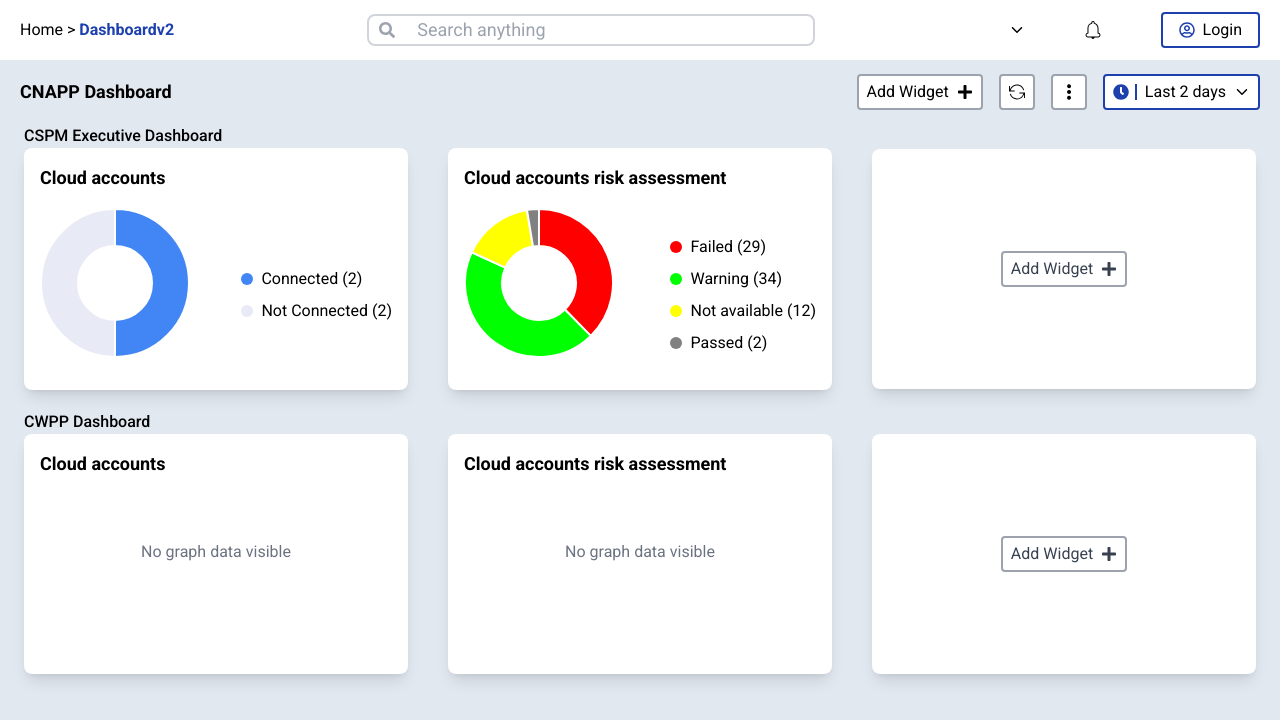
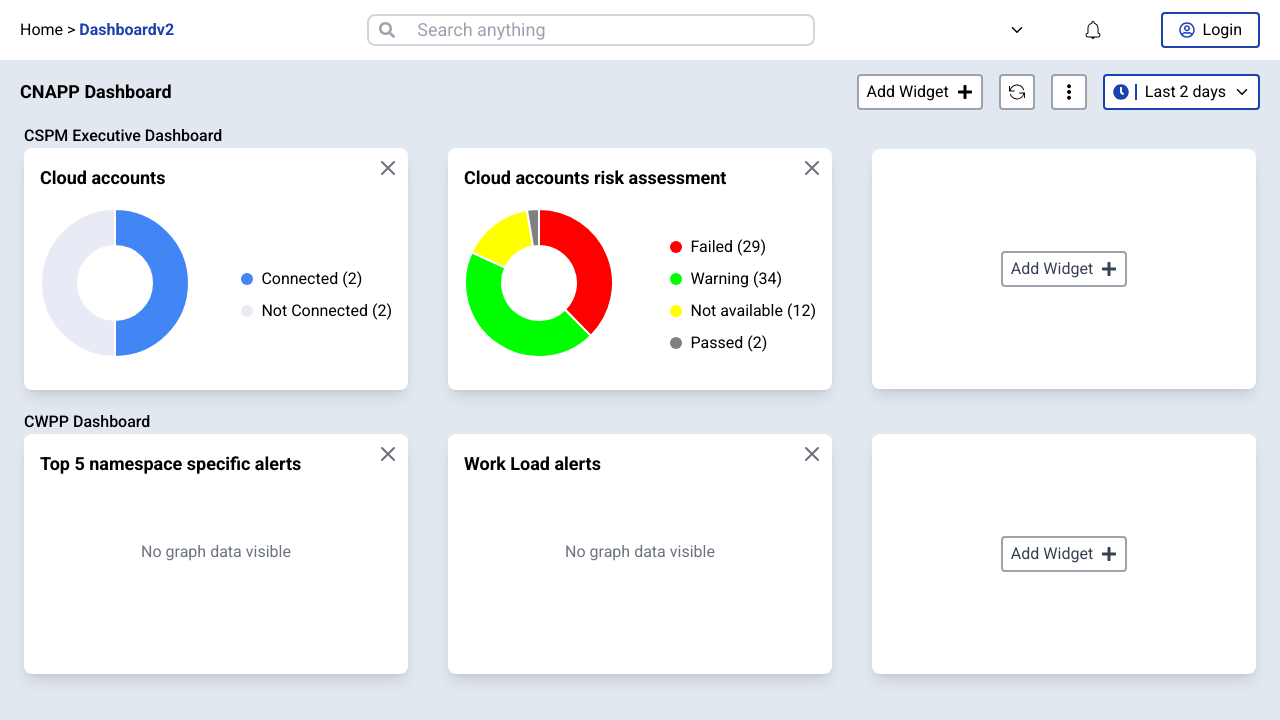
Before and after one commit to shivPratap007/assignment-01, a React (Vite) app: page / in a window 1280 px wide. Shown: the top 720 px of the page. Built offline with nearby package versions, Linux system fonts and the light colour scheme.

Commit message:
Add: close icon

```diff
--- a/src/components/Cards.tsx
+++ b/src/components/Cards.tsx
@@ -12,7 +12,28 @@ const Cards = ({ cardData }: { cardData: Tcard }) => {
   };
 
   return (
-    <div className="bg-white shadow-lg rounded-lg p-4 w-96 min-h-60 flex flex-col">
+    <div className="relative bg-white shadow-lg rounded-lg p-4 w-96 min-h-60 flex flex-col">
+      {/* Close button */}
+      <button
+        className="absolute top-2 right-2 text-gray-500 hover:text-gray-700 focus:outline-none"
+        aria-label="Close"
+      >
+        <svg
+          xmlns="http://www.w3.org/2000/svg"
+          className="h-6 w-6"
+          fill="none"
+          viewBox="0 0 24 24"
+          stroke="currentColor"
+        >
+          <path
+            strokeLinecap="round"
+            strokeLinejoin="round"
+            strokeWidth={2}
+            d="M6 18L18 6M6 6l12 12"
+          />
+        </svg>
+      </button>
+
       <h3 className="text-lg font-semibold mb-4">{cardData.title}</h3>
       {cardData.data?.length ? (
         <div className="flex items-center justify-between">
--- a/src/utils/CardsData.ts
+++ b/src/utils/CardsData.ts
@@ -68,12 +68,12 @@ export const allData = [
     widgetRowTitle: "CWPP Dashboard",
     cards: [
       {
-        title: "Cloud accounts",
+        title: "Top 5 namespace specific alerts",
         data: [],
         chartData: {},
       },
       {
-        title: "Cloud accounts risk assessment",
+        title: "Work Load alerts",
         data: [],
         chartData: {},
       },
```
